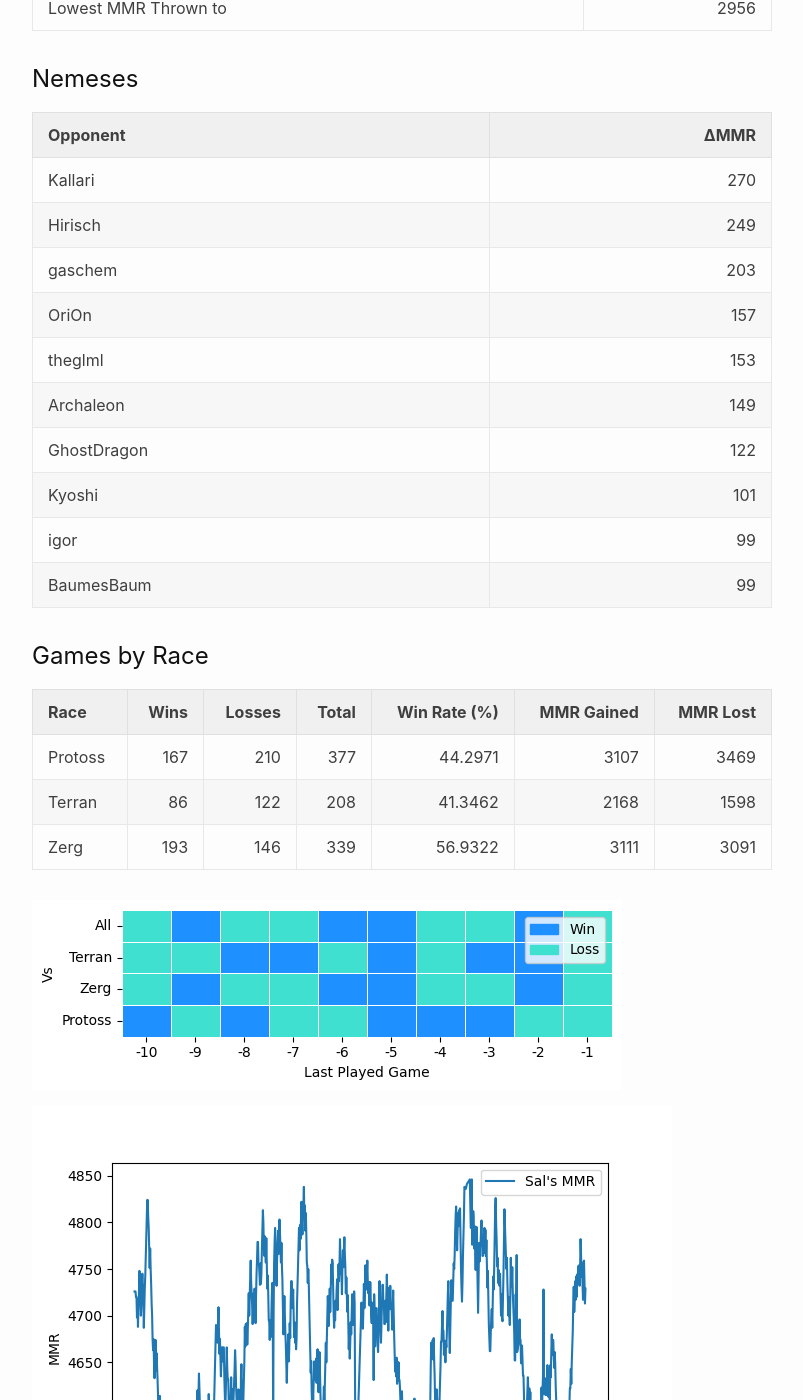
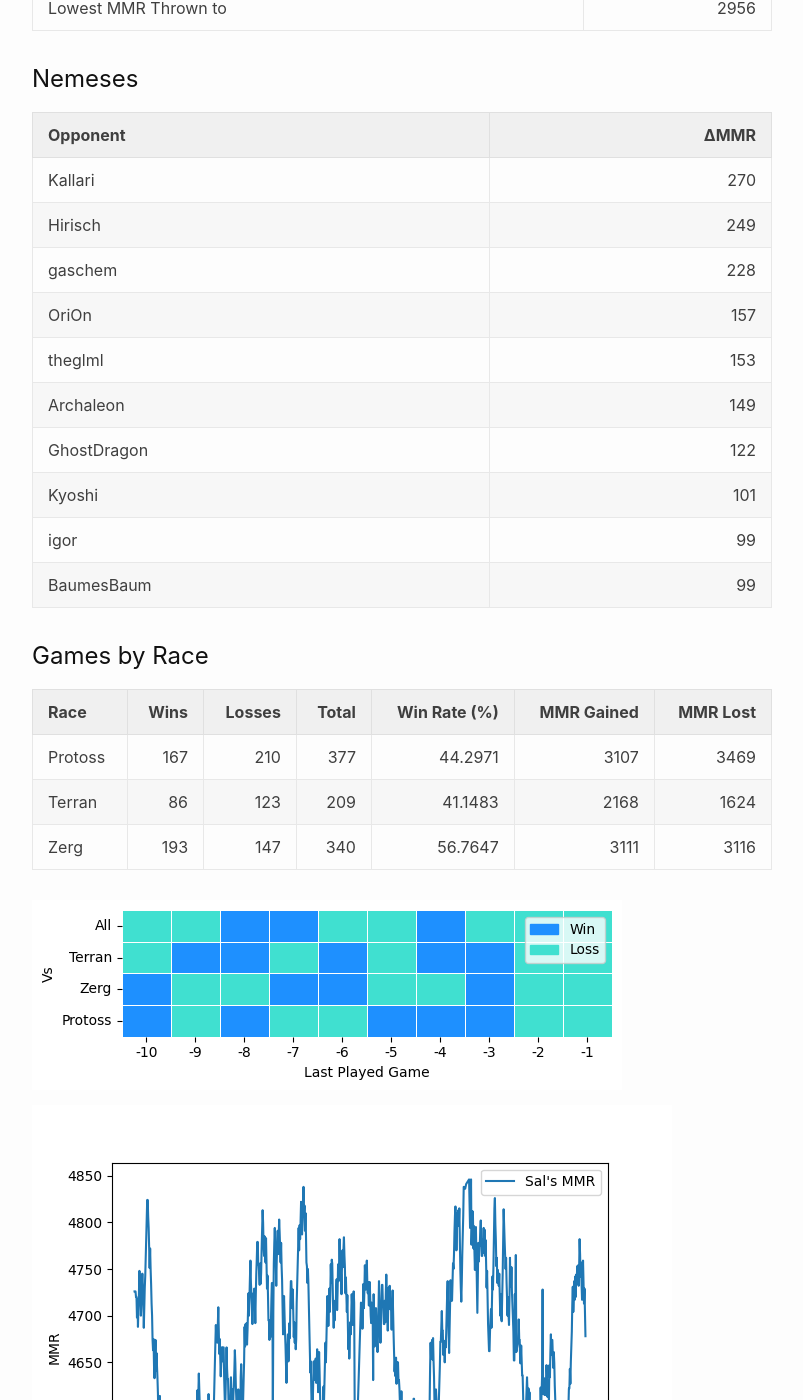
Before and after one commit to kylermurphy/UpATree, a Jekyll site: the page built from docs/index.md, in a window 1280 px wide and 1400 px high, scrolled down 563 px. Shown: the whole window, without its empty margins (238-1041 px from the left). Built offline with Jekyll 4.4.1, drawn with Linux system fonts in a browser that asks for light colours; our own code applies the rules of GitHub Pages for plain Markdown files.

Commit message:
running on push

```diff
--- a/docs/index.md
+++ b/docs/index.md
@@ -22,7 +22,7 @@ layout: home
 |:------------|-------:|
 | Kallari     |    270 |
 | Hirisch     |    249 |
-| gaschem     |    203 |
+| gaschem     |    228 |
 | OriOn       |    157 |
 | theglml     |    153 |
 | Archaleon   |    149 |
@@ -36,8 +36,8 @@ layout: home
 | Race    |   Wins |   Losses |   Total |   Win Rate (%) |   MMR Gained |   MMR Lost |
 |:--------|-------:|---------:|--------:|---------------:|-------------:|-----------:|
 | Protoss |    167 |      210 |     377 |        44.2971 |         3107 |       3469 |
-| Terran  |     86 |      122 |     208 |        41.3462 |         2168 |       1598 |
-| Zerg    |    193 |      146 |     339 |        56.9322 |         3111 |       3091 |
+| Terran  |     86 |      123 |     209 |        41.1483 |         2168 |       1624 |
+| Zerg    |    193 |      147 |     340 |        56.7647 |         3111 |       3116 |
 
 ![Games by Race](./assets/gm_hist.png)
 
--- a/log.txt
+++ b/log.txt
@@ -41,3 +41,4 @@ Writing a log file 2025-02-24 20:43:01.
 Writing a log file 2025-02-24 20:56:33.
 Writing a log file 2025-02-24 21:00:29.
 Writing a log file 2025-02-24 21:19:54.
+Writing a log file 2025-02-24 21:32:30.
```
Also changed, not shown: other parts of docs/index.md (+2 -2 lines), docs/assets/MMR.png, docs/assets/daily.png, docs/assets/gm_hist.png, docs/assets/r_wrt.png, 1 other file.
